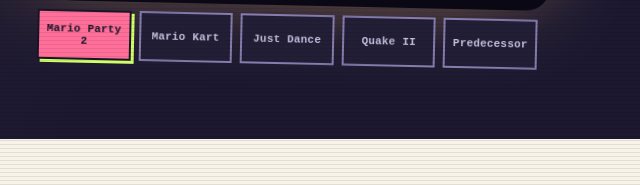
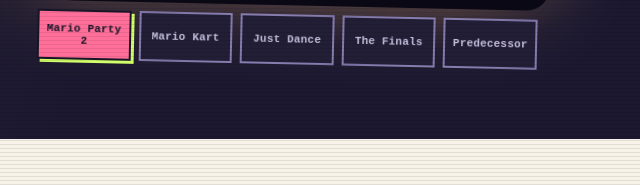
Before and after one commit to Jinopls/bday-invite, a plain HTML site: page index.html in a window 1280 px wide. Shown: the part 595-780 px from the top of the page, 640-1280 px from the left. Drawn offline with Linux system fonts and the light colour scheme; no server answers.

Commit message:
Switch TV game from Quake II back to The Finals

```diff
--- a/index.html
+++ b/index.html
@@ -276,7 +276,7 @@
             <button type="button" class="tv-clip" data-clip="0" aria-pressed="true">Mario Party 2</button>
             <button type="button" class="tv-clip" data-clip="1" aria-pressed="false">Mario Kart</button>
             <button type="button" class="tv-clip" data-clip="2" aria-pressed="false">Just Dance</button>
-            <button type="button" class="tv-clip" data-clip="3" aria-pressed="false">Quake II</button>
+            <button type="button" class="tv-clip" data-clip="3" aria-pressed="false">The Finals</button>
             <button type="button" class="tv-clip" data-clip="4" aria-pressed="false">Predecessor</button>
           </div>
         </div>
@@ -446,7 +446,7 @@
       {title:'Mario Party 2',videoId:'JAcW2g-INi4',start:0,sky:'day'},
       {title:'Mario Kart',videoId:'_43cq3DalZw',start:0,sky:'day'},
       {title:'Just Dance',videoId:'w4fJEvOzIys',start:6,sky:'day'},
-      {title:'Quake II',videoId:'cyxBE163n20',start:0,end:30,sky:'night'},
+      {title:'The Finals',videoId:'ZoZ9VJHRnNg',start:0,end:30,sky:'night'},
       {title:'Predecessor',videoId:'5f6hqYt5SXA',start:30,end:40,sky:'night'}
     ];
     const tvScreen=document.getElementById('tv-screen');
```
